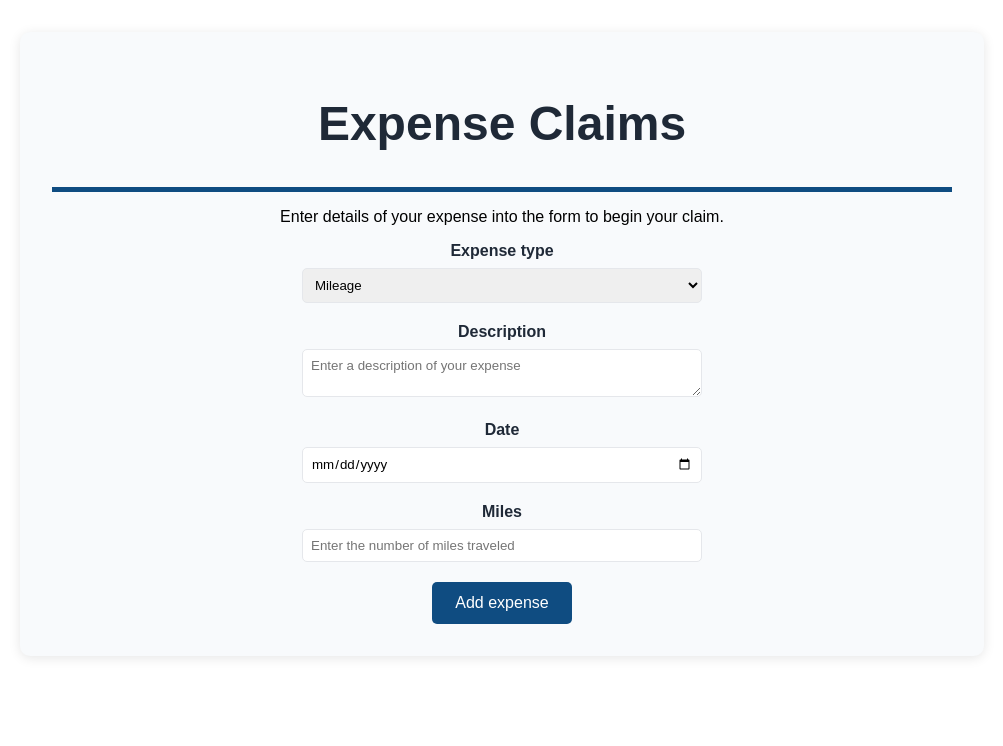
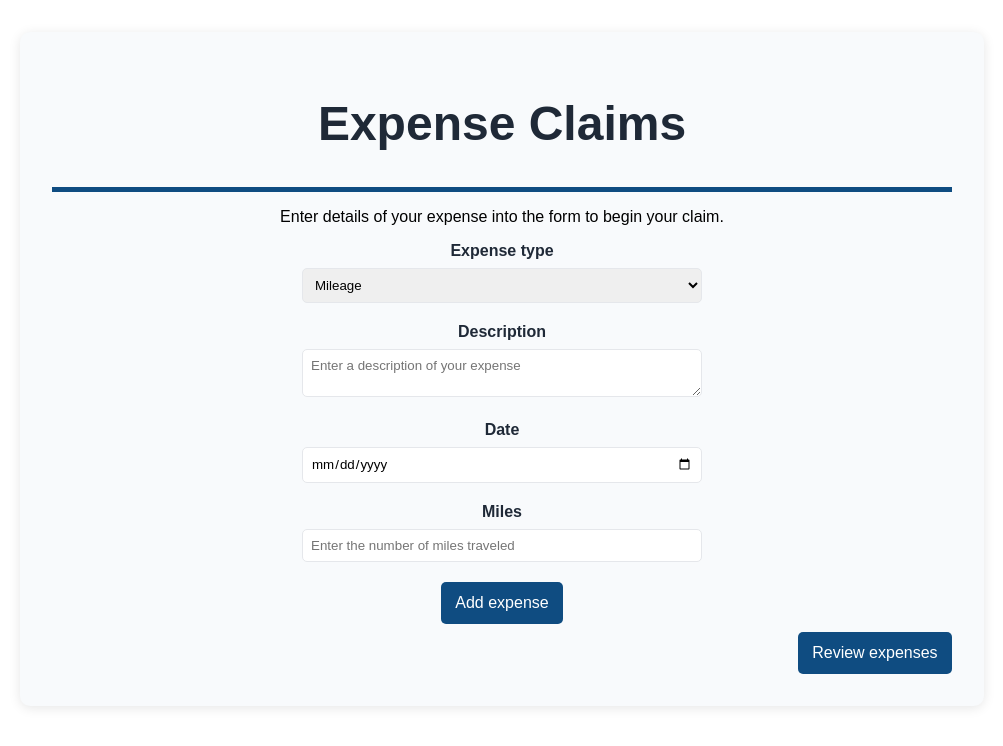
Before and after one commit to a21am09/ClaimExpenses, a React (Vite) app: page / in a window 1280 px wide. Shown: the top 746 px of the page, without its empty margins (138-1141 px from the left). Built offline with nearby package versions, Linux system fonts and the light colour scheme.

Commit message:
Screen to view all added expenses.

```diff
--- a/src/App.css
+++ b/src/App.css
@@ -86,19 +86,83 @@ form {
 }
 
 button {
-  padding: 0.75rem 0.5rem;
+  padding: 0.75rem 0.9rem;
+  border-radius: 5px;
+  cursor: pointer;
+  font-size: 1rem;
+  display: block;
+  text-align: center;
+  width: auto;
+}
+
+.primaryButton {
   background-color: var(--colour-primary);
   color: var(--colour-text-light);
   border: none;
-  border-radius: 5px;
-  cursor: pointer;
-  font-size: 1rem;
-  width: 35%;
-  display: block;
-  margin: auto;
-  text-align: center;
 }
 
-button:hover {
+.primaryButton.add {
+  margin: 0 auto;
+}
+
+.primaryButton.navigation {
+  margin-left: auto;
+}
+
+.primaryButton:hover {
   background-color: var(--colour-primary-hover);
 }
+
+.secondaryButton {
+  background-color: var(--colour-background);
+  color: var(--colour-primary);
+  border: 2px solid var(--colour-primary);
+}
+
+.secondaryButton.navigation {
+  margin-right: auto;
+}
+
+.secondaryButton:hover {
+  border-color: var(--colour-primary-hover);
+  color: var(--colour-primary-hover);
+}
+
+.expensesList {
+  display: grid;
+  gap: 1rem;
+  margin: 0.5rem
+}
+
+.expenseListItem {
+  display:flex;
+  justify-content: space-between;
+  background-color: var(--colour-surface);
+  padding: 0.5rem;
+  border: 1px solid var(--colour-border);
+  border-radius: 5px;
+  text-align: left;
+}
+
+.expenseInfoRight {
+  padding-right: 1.5rem;
+  display: flex;
+  flex-direction: column;
+  align-items: start;
+}
+
+.progressionButtons {
+  display: flex;
+  justify-content: space-between;
+  margin-top: 0.5rem
+}
+
+.claimTotal {
+  display: flex;
+  justify-content: space-between;
+  margin: 1.5rem 0.5rem 1.5rem 0.5rem;
+  padding: 1.25rem;
+  font-size: 1.5rem;
+  background-color: var(--colour-surface);
+  border-radius: 5px;
+}
--- a/src/App.jsx
+++ b/src/App.jsx
@@ -1,51 +1,16 @@
 import { useState } from 'react'
 import './App.css'
-import { expenseValue } from './utils/expenseUtils.js'
+import ExpenseInput from './components/expenseInput.jsx';
+import ReviewExpenses from './components/reviewExpenses.jsx';
 
 function App() {
 
-  //State for expense data inputted
-  const [expenseData, setExpenseData] = useState({
-    expenseType: 'mileage',
-    description: '',
-    date: '',
-    inputValue: '',
-  });
-
+  const [currentScreen, setCurrentScreen] = useState('add');
   const [expenses, setExpenses] = useState([]);
 
   function addExpense(newExpense) {
     setExpenses((currentExpenses) => [...currentExpenses, newExpense]);
   };
-
-  //Update data when input fields are changed
-  function handleInputChange(e) {
-    const { name, value } = e.target;
-    setExpenseData((prevData) => ({
-      ...prevData,
-      [name]: value
-    }));
-  };
-
-  function handleSubmit(e) {
-    e.preventDefault();
-    const newExpense = {
-      type: expenseData.expenseType,
-      description: expenseData.description,
-      date: expenseData.date,
-      inputValue: expenseData.inputValue,
-      monetaryValue: expenseValue(expenseData.expenseType, expenseData.inputValue),
-    };
-    addExpense(newExpense);
-    setExpenseData({
-      expenseType: expenseData.expenseType,
-      description: '',
-      date: '',
-      inputValue: '',
-    })
-  }
-
-  const expenseMonetaryValue = expenseValue(expenseData.expenseType, expenseData.inputValue);
 
   return (
     <main className='appContainer'>
@@ -54,64 +19,24 @@ function App() {
         <h1>Expense Claims</h1>
       </header>
 
-      <p>Enter details of your expense into the form to begin your claim.</p>
+      {
+        currentScreen === 'add' ? (
+          <ExpenseInput
+            expenses={expenses}
+            onAddExpense={addExpense}
+            onNavigateForwards={() => setCurrentScreen('review')}
+          />)
+          : null
+      }
 
-      <form onSubmit={handleSubmit} noValidate>
-
-        <div className='formGroup'>
-          <label htmlFor='expenseType'>Expense type</label>
-          <select
-            id='expenseType'
-            name='expenseType'
-            value={expenseData.expenseType}
-            onChange={handleInputChange}
-            >
-              <option value='mileage'>Mileage</option>
-              <option value='accommodation'>Accommodation</option>
-              <option value='sustenance'>Sustenance</option>
-              <option value='Public transport'>Public transport</option>
-              <option value='other'>Other</option>
-          </select>
-        </div>
-
-        <div className='formGroup'>
-          <label htmlFor='expenseDescription'>Description</label>
-          <textarea
-            id='expenseDescription'
-            name='description'
-            value={expenseData.description}
-            rows='2'
-            columns='50'
-            onChange={handleInputChange}
-            placeholder='Enter a description of your expense'
-          />
-        </div>
-
-        <div className='formGroup'>
-          <label htmlFor='expenseDate'>Date</label>
-          <input id='expenseDate' name='date' type='date' value={expenseData.date} onChange={handleInputChange} />
-        </div>
-
-        <div className='formGroup'>
-          <label htmlFor='expenseInputValue'>
-            {expenseData.expenseType === 'mileage' ? 'Miles' : 'Amount'}
-          </label>
-          <input
-            id='expenseInputValue'
-            name='inputValue'
-            type='number'
-            placeholder={expenseData.expenseType === 'mileage' ? 'Enter the number of miles traveled' : 'Enter the amount of your expense'}
-            onChange={handleInputChange}
-            value={expenseData.inputValue}
-          />
-        </div>
-
-        {expenseData.expenseType === 'mileage' && expenseMonetaryValue > 0 ?
-          <p className='mileageMonetaryValue'>Value of mileage expense: <strong>£{expenseMonetaryValue}</strong></p> : null
-        }
-
-        <button type='submit'>Add expense</button>
-      </form>
+      {
+        currentScreen === 'review' ?  (
+          <ReviewExpenses
+            expenses = {expenses}
+            onNavigateBackwards={() => setCurrentScreen('add')}
+          />)
+          : null
+      }
 
     </main>
   )
--- /dev/null
+++ b/src/components/expenseInput.jsx
@@ -0,0 +1,108 @@
+import { useState } from 'react'
+import { expenseValue } from '../utils/expenseUtils.js'
+
+export default function ExpenseInput({ expenses, onAddExpense, onNavigateForwards }) {
+
+    //State for expense data inputted
+    const [expenseData, setExpenseData] = useState({
+        expenseType: 'mileage',
+        description: '',
+        date: '',
+        inputValue: '',
+    });
+
+    //Update data when input fields are changed
+    function handleInputChange(e) {
+        const { name, value } = e.target;
+        setExpenseData((prevData) => ({
+            ...prevData,
+            [name]: value
+        }));
+    };
+
+    function handleSubmit(e) {
+        e.preventDefault();
+        const newExpense = {
+            type: expenseData.expenseType,
+            description: expenseData.description,
+            date: expenseData.date,
+            inputValue: expenseData.inputValue,
+            monetaryValue: expenseValue(expenseData.expenseType, expenseData.inputValue),
+        };
+        onAddExpense(newExpense);
+        setExpenseData({
+            expenseType: expenseData.expenseType,
+            description: '',
+            date: '',
+            inputValue: '',
+        })
+    };
+
+    const expenseMonetaryValue = expenseValue(expenseData.expenseType, expenseData.inputValue);
+
+    return (
+        <section>
+        <p>Enter details of your expense into the form to begin your claim.</p>
+
+      <form onSubmit={handleSubmit} noValidate>
+
+        <div className='formGroup'>
+          <label htmlFor='expenseType'>Expense type</label>
+          <select
+            id='expenseType'
+            name='expenseType'
+            value={expenseData.expenseType}
+            onChange={handleInputChange}
+            >
+              <option value='mileage'>Mileage</option>
+              <option value='accommodation'>Accommodation</option>
+              <option value='sustenance'>Sustenance</option>
+              <option value='public transport'>Public transport</option>
+              <option value='other'>Other</option>
+          </select>
+        </div>
+
+        <div className='formGroup'>
+          <label htmlFor='expenseDescription'>Description</label>
+          <textarea
+            id='expenseDescription'
+            name='description'
+            value={expenseData.description}
+            rows='2'
+            columns='50'
+            onChange={handleInputChange}
+            placeholder='Enter a description of your expense'
+          />
+        </div>
+
+        <div className='formGroup'>
+          <label htmlFor='expenseDate'>Date</label>
+          <input id='expenseDate' name='date' type='date' value={expenseData.date} onChange={handleInputChange} />
+        </div>
+
+        <div className='formGroup'>
+          <label htmlFor='expenseInputValue'>
+            {expenseData.expenseType === 'mileage' ? 'Miles' : 'Amount'}
+          </label>
+          <input
+            id='expenseInputValue'
+            name='inputValue'
+            type='number'
+            placeholder={expenseData.expenseType === 'mileage' ? 'Enter the number of miles traveled' : 'Enter the amount of your expense'}
+            onChange={handleInputChange}
+            value={expenseData.inputValue}
+          />
+        </div>
+
+        {expenseData.expenseType === 'mileage' && expenseMonetaryValue > 0 ?
+          <p className='mileageMonetaryValue'>Value of mileage expense: <strong>£{expenseMonetaryValue}</strong></p> : null
+        }
+
+        <button className='primaryButton add' type='submit'>Add expense</button>
+      </form>
+      <div className='progressionButtons'>
+        <button className='primaryButton navigation' onClick={onNavigateForwards}>Review expenses</button>
+      </div>
+      </section>
+    )
+}
--- /dev/null
+++ b/src/components/reviewExpenses.jsx
@@ -0,0 +1,31 @@
+export default function ReviewExpenses ({expenses, onNavigateBackwards}) {
+    return (
+        <section>
+            <h2>Expenses on this claim</h2>
+            <div className='expensesList'>
+                {expenses.map((expense) => {
+                    return (
+                        <article className='expenseListItem'>
+                            <div className='expenseInfoLeft'>
+                                <h3>{expense.description}</h3>
+                                <p>{expense.type} on {expense.date}</p>
+                            </div>
+                            <div className='expenseInfoRight'>
+                                <p><strong>£{expense.monetaryValue}</strong></p>
+                            </div>
+                        </article>
+                    )
+                })}
+            </div>
+
+            <div className='claimTotal'>
+                <span>Total claim</span>
+                <strong>£Total</strong>
+            </div>
+
+            <div className='progressionButtons'>
+                <button className='secondaryButton navigation' onClick={onNavigateBackwards}>Add another expense</button>
+            </div>
+        </section>
+    )
+}
```
Also changed, not shown: 1 other file (tests, documents, lock files or other folders).
